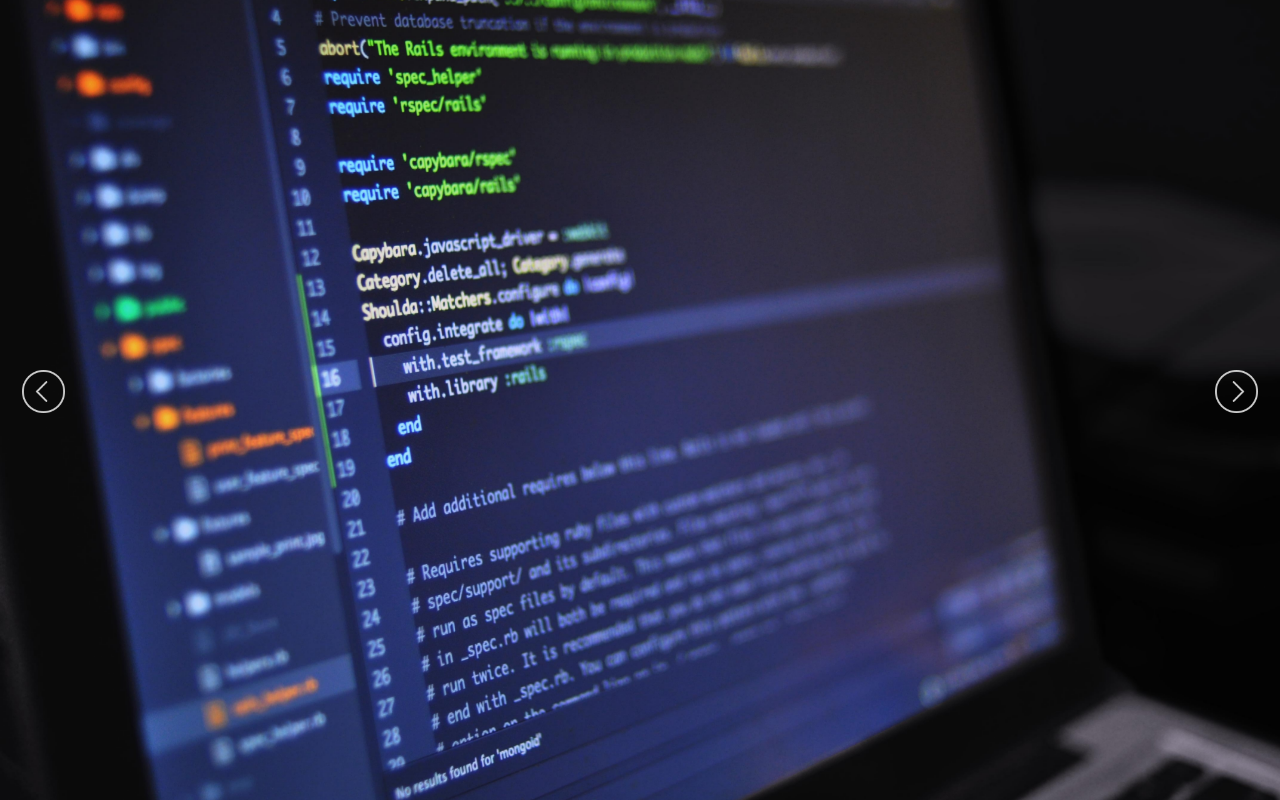
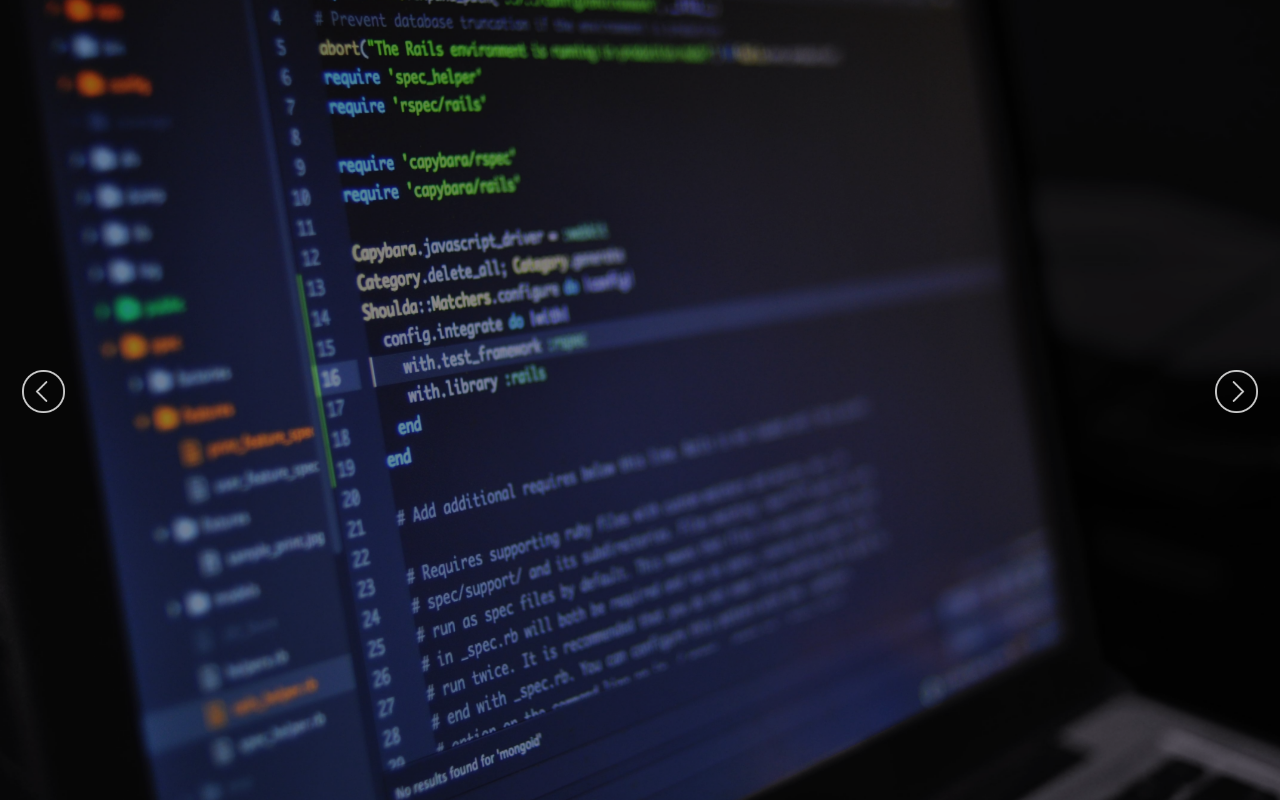
Before and after one commit to adovgeldiyev/ePortfolio, a plain HTML site: page index.html in a window 1280 px wide. Drawn offline with nearby package versions, Linux system fonts and the light colour scheme.

Commit message:
css overlay

```diff
--- a/css/style.css
+++ b/css/style.css
@@ -1,3 +1,11 @@
+.overlay {
+    width: 100%;
+    height: 100%;
+    position: absolute;
+    z-index: 3;
+    background-color: rgba(0, 0, 0, 0.4);
+}
+
 .slides-navigation .prev,
 .slides-navigation .next {
     width: 47px;
--- a/index.html
+++ b/index.html
@@ -14,6 +14,9 @@
     </head>
     <body>
         <div id="slides">
+
+            <div class="overlay"></div>
+
             <div class="slides-container">
               <img src="images/slide1.jpg" alt="">
               <img src="images/slide2.jpg" alt="">
@@ -24,7 +27,7 @@
                 <a href="#" class="next"></a>
                 <a href="#" class="prev"></a>
             </nav>
-          </div>
+        </div>
 
         <script src="js/jquery.superslides.min.js"></script>
 
```
